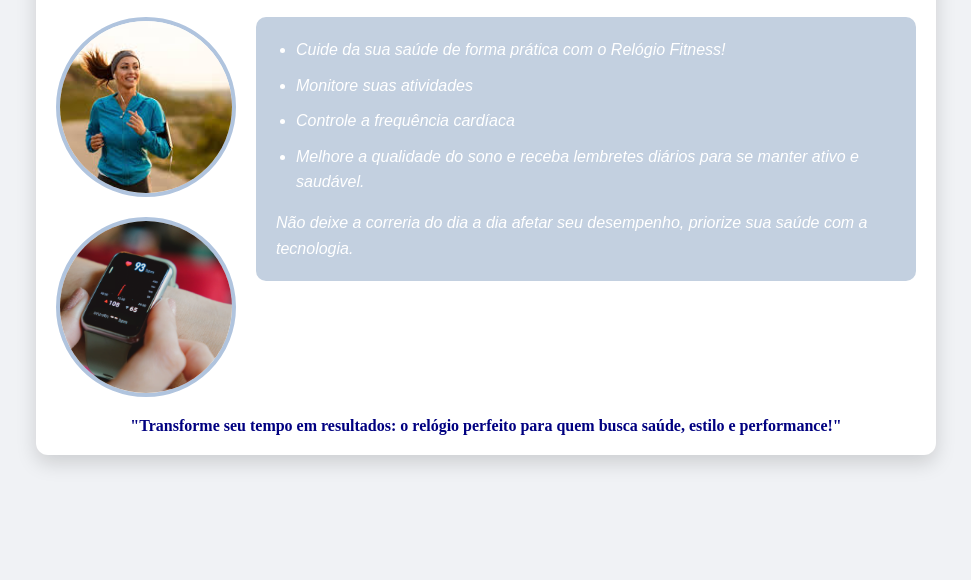
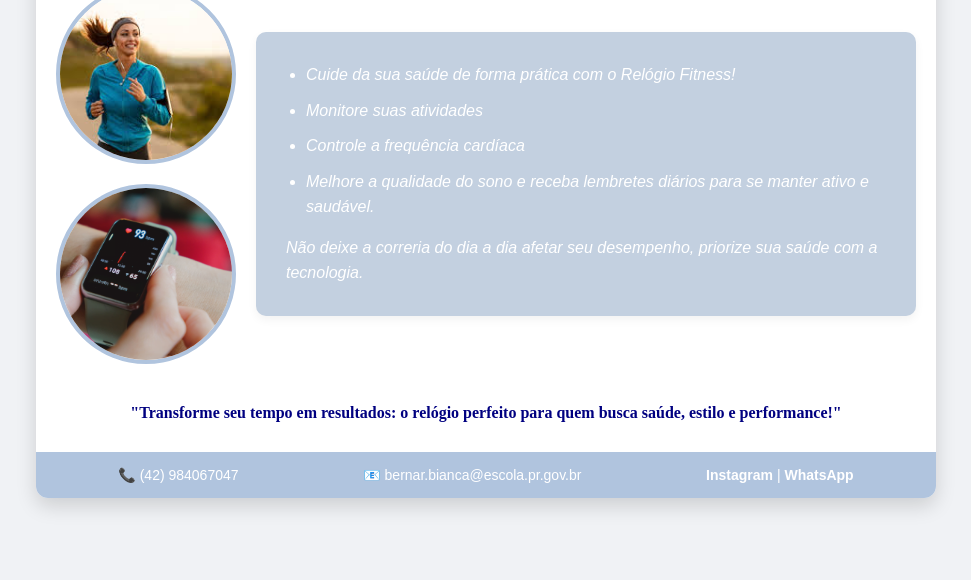
Before and after one commit to bisinha01/trabalho-roberty, a plain HTML site: page inicio.html in a window 1280 px wide. Shown: the part 220-800 px from the top of the page, without its empty margins (154-1125 px from the left). Drawn offline with Linux system fonts and the light colour scheme; a web font is replaced by a local one.

Commit message:
Add files via upload

```diff
--- a/inicio.html
+++ b/inicio.html
@@ -19,15 +19,16 @@
             justify-content: center;
             align-items: center;
             min-height: 100vh;
+            padding: 20px;
         }
 
         .container {
-            width: 900px;
+            width: 100%;
+            max-width: 900px;
             background-color: #ffffff;
             border-radius: 12px;
             overflow: hidden;
             box-shadow: 0 8px 20px rgba(0,0,0,0.15);
-            padding: 20px;
         }
 
         .header {
@@ -36,15 +37,15 @@
             font-size: 28px;
             color: white;
             font-weight: bold;
-            padding: 20px 10px;
-            border-radius: 8px 8px 0 0;
+            padding: 25px 10px;
         }
 
+        /* AJUSTE: Centralizado verticalmente com align-items: center */
         .content {
             display: flex;
             gap: 20px;
-            margin-top: 20px;
-            align-items: flex-start;
+            margin: 40px 20px; /* Aumentei um pouco a margem superior/inferior */
+            align-items: center;
         }
 
         .images {
@@ -64,12 +65,13 @@
 
         .text-box {
             background-color: #c3d0e0;
-            padding: 20px;
+            padding: 30px; /* Aumentei o respiro interno */
             border-radius: 10px;
             flex: 1;
             color: #ffffff;
             font-style: italic;
             line-height: 1.6;
+            box-shadow: 0 4px 10px rgba(0,0,0,0.05); /* Sombra suave para destacar */
         }
 
         .text-box ul {
@@ -82,17 +84,16 @@
             margin-bottom: 10px;
         }
 
-        /* Fonte Luxurious Roman para a frase de destaque */
         @font-face {
             font-family: 'Luxurious Roman';
-            src: url('LuxuriousRoman.ttf') format('truetype'); /* Coloque aqui o seu arquivo */
+            src: url('LuxuriousRoman.ttf') format('truetype');
             font-weight: normal;
             font-style: normal;
         }
 
         .highlight {
             text-align: center;
-            margin-top: 20px;
+            margin: 30px 20px;
             font-size: 16px;
             color: #000080;
             font-weight: bold;
@@ -100,13 +101,32 @@
             font-family: 'Luxurious Roman', serif;
         }
 
+        .footer-contact {
+            background-color: #b0c4de;
+            color: white;
+            padding: 15px 20px;
+            display: flex;
+            justify-content: space-around;
+            align-items: center;
+            font-size: 14px;
+        }
+
+        .footer-contact a {
+            color: white;
+            text-decoration: none;
+            font-weight: bold;
+        }
+
         @media (max-width: 768px) {
             .content {
                 flex-direction: column;
                 align-items: center;
+                margin: 20px;
             }
-            .text-box {
-                width: 90%;
+            .footer-contact {
+                flex-direction: column;
+                gap: 10px;
+                text-align: center;
             }
         }
     </style>
@@ -114,6 +134,7 @@
 <body>
     <div class="container">
         <div class="header">Relógio Digital Ideal para corridas e saúde</div>
+
         <div class="content">
             <div class="images">
                 <img src="images.jpeg" alt="Mulher correndo">
@@ -129,9 +150,19 @@
                 <p>Não deixe a correria do dia a dia afetar seu desempenho, priorize sua saúde com a tecnologia.</p>
             </div>
         </div>
+
         <div class="highlight">
             "Transforme seu tempo em resultados: o relógio perfeito para quem busca saúde, estilo e performance!"
         </div>
+
+        <footer class="footer-contact">
+            <div>📞 (42) 984067047</div>
+            <div>📧 bernar.bianca@escola.pr.gov.br</div>
+            <div>
+                <a href="#">Instagram</a> |
+                <a href="#">WhatsApp</a>
+            </div>
+        </footer>
     </div>
 </body>
 </html>
```
